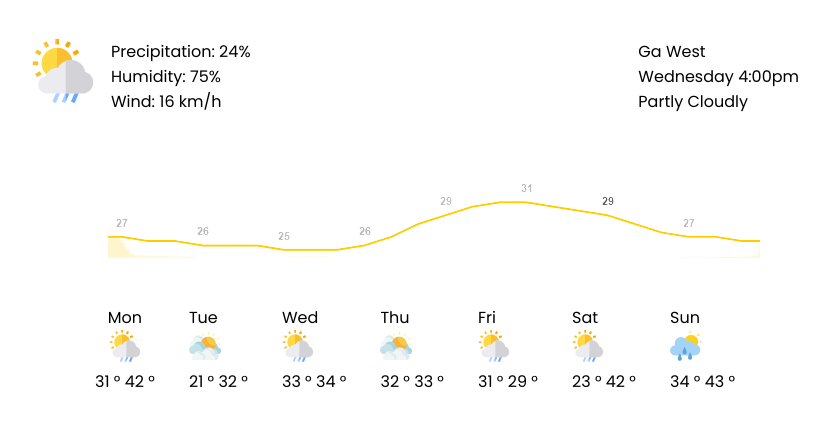
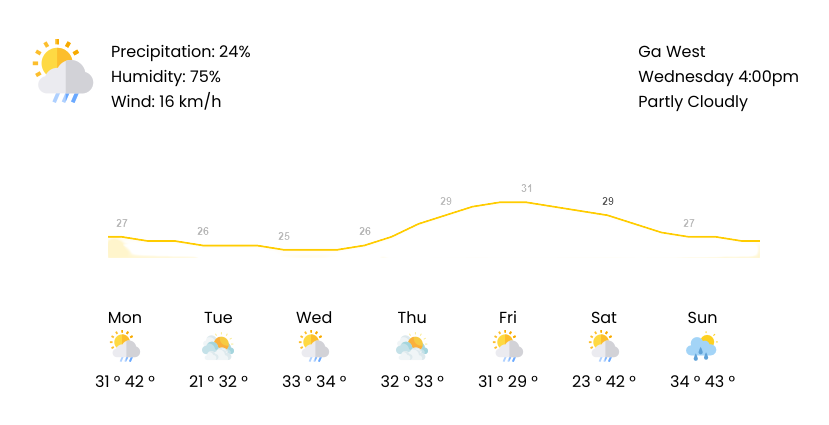
Before and after one commit to DTGlov/enyata-js-projects, a plain HTML site: page weather-informer/index.html in a window 1280 px wide. Shown: the part 99-524 px from the top of the page, without its empty margins (225-1054 px from the left). Drawn offline with Linux system fonts and the light colour scheme.

Commit message:
adding weather project

```diff
--- a/weather-informer/index.html
+++ b/weather-informer/index.html
@@ -62,7 +62,7 @@
                     <span>42  &deg;</span>
                 </div>
             </div>
-            <div>
+            <div class="icon-small">
                  <p>Tue</p>
                 <figure>
                     <img src="./cloudy(1).png" alt="">
@@ -72,7 +72,7 @@
                     <span>32  &deg;</span>
                 </div>
             </div>
-            <div>
+            <div class="icon-small">
                  <p>Wed</p>
                 <figure>
                     <img src="./rainy-day(2).png" alt="">
@@ -82,7 +82,7 @@
                     <span>34  &deg;</span>
                 </div>
             </div>
-            <div>
+            <div class="icon-small">
                  <p>Thu</p>
                 <figure>
                     <img src="./cloudy(1).png" alt="">
@@ -92,7 +92,7 @@
                     <span>33  &deg;</span>
                 </div>
             </div>
-            <div>
+            <div class="icon-small">
                  <p>Fri</p>
                 <figure>
                     <img src="./rainy-day(2).png" alt="">
@@ -102,7 +102,7 @@
                     <span>29  &deg;</span>
                 </div>
             </div>
-            <div>
+            <div class="icon-small">
                  <p>Sat</p>
                 <figure>
                     <img src="./rainy-day(2).png" alt="">
@@ -112,7 +112,7 @@
                     <span>42  &deg;</span>
                 </div>
             </div>
-            <div>
+            <div class="icon-small">
                  <p>Sun</p>
                 <figure>
                     <img src="./cloudy(2).png" alt="">
```
